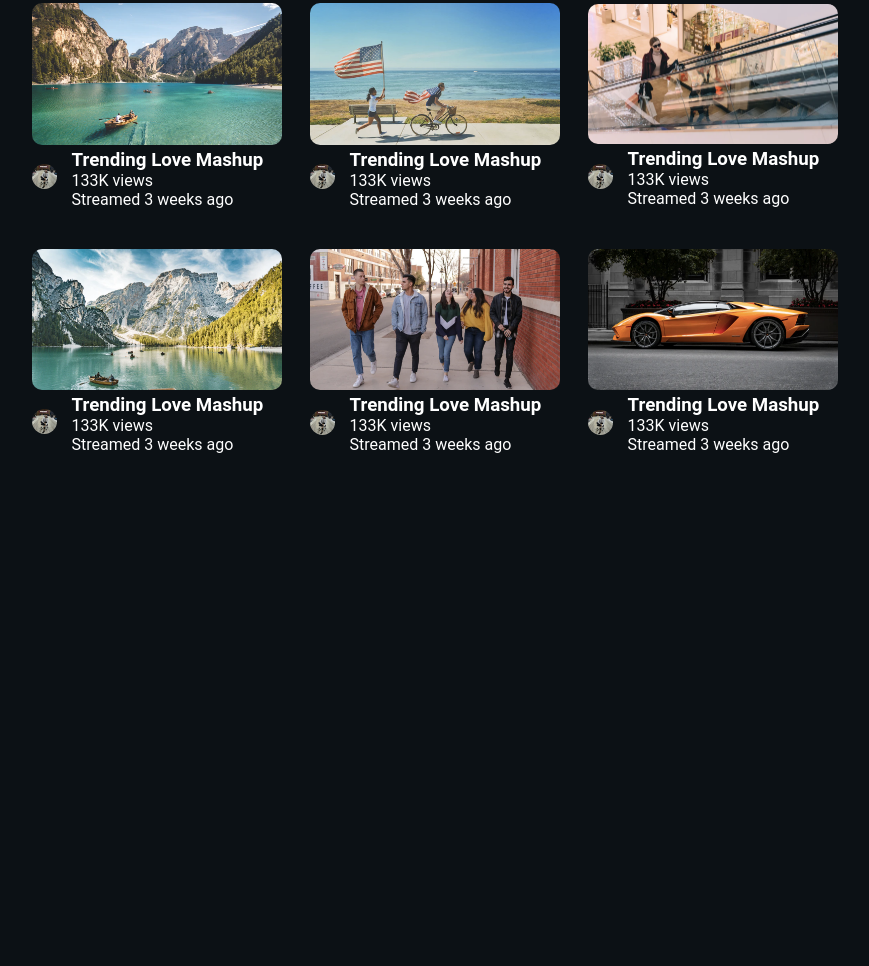
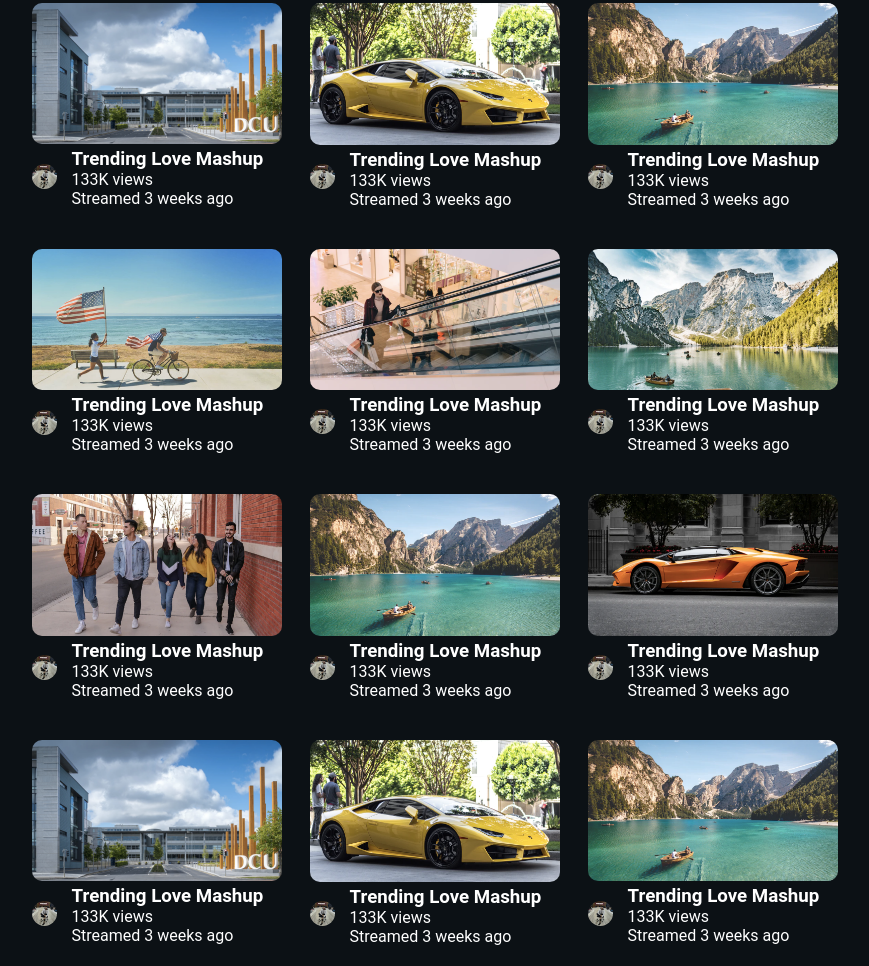
Before and after one commit to Rishabh32700/ytClone, a plain HTML site: page index.html in a window 1280 px wide. Shown: the part 578-1544 px from the top of the page, without its empty margins (186-1055 px from the left). Before the commit the page ends 1052 px from the top, so only its background shows below. Drawn offline with Linux system fonts and the light colour scheme.

Commit message:
Thumbnail changes done and link added

```diff
--- a/index.html
+++ b/index.html
@@ -112,8 +112,8 @@
         </div>
       </div>
       <!-- card -->
-      <!-- card -->
       <div id="card" class="card">
+        <a href="./video.html">
           <div class="thumbanailContainer">
             <img
               class="thumbnailImg"
@@ -121,6 +121,8 @@
               alt=""
             />
           </div>
+        </a>
+
         <div class="detailsContainer d-flex">
           <div class="logoContainer">
             <img class="userImg" src="./images/images/myImg.jpeg" alt="" />
@@ -133,8 +135,8 @@
         </div>
       </div>
       <!-- card -->
-      <!-- card -->
       <div id="card" class="card">
+        <a href="./video.html">
           <div class="thumbanailContainer">
             <img
               class="thumbnailImg"
@@ -142,6 +144,8 @@
               alt=""
             />
           </div>
+        </a>
+
         <div class="detailsContainer d-flex">
           <div class="logoContainer">
             <img class="userImg" src="./images/images/myImg.jpeg" alt="" />
@@ -154,8 +158,8 @@
         </div>
       </div>
       <!-- card -->
-      <!-- card -->
       <div id="card" class="card">
+        <a href="./video.html">
           <div class="thumbanailContainer">
             <img
               class="thumbnailImg"
@@ -163,6 +167,8 @@
               alt=""
             />
           </div>
+        </a>
+
         <div class="detailsContainer d-flex">
           <div class="logoContainer">
             <img class="userImg" src="./images/images/myImg.jpeg" alt="" />
@@ -175,8 +181,8 @@
         </div>
       </div>
       <!-- card -->
-      <!-- card -->
       <div id="card" class="card">
+        <a href="./video.html">
           <div class="thumbanailContainer">
             <img
               class="thumbnailImg"
@@ -184,6 +190,8 @@
               alt=""
             />
           </div>
+        </a>
+
         <div class="detailsContainer d-flex">
           <div class="logoContainer">
             <img class="userImg" src="./images/images/myImg.jpeg" alt="" />
@@ -196,8 +204,8 @@
         </div>
       </div>
       <!-- card -->
-      <!-- card -->
       <div id="card" class="card">
+        <a href="./video.html">
           <div class="thumbanailContainer">
             <img
               class="thumbnailImg"
@@ -205,6 +213,8 @@
               alt=""
             />
           </div>
+        </a>
+
         <div class="detailsContainer d-flex">
           <div class="logoContainer">
             <img class="userImg" src="./images/images/myImg.jpeg" alt="" />
@@ -217,15 +227,17 @@
         </div>
       </div>
       <!-- card -->
-      <!-- card -->
       <div id="card" class="card">
+        <a href="./video.html">
           <div class="thumbanailContainer">
             <img
               class="thumbnailImg"
-            src="./images/images/thumbnail1.png"
+              src="./images/images/thumbnail7.png"
               alt=""
             />
           </div>
+        </a>
+
         <div class="detailsContainer d-flex">
           <div class="logoContainer">
             <img class="userImg" src="./images/images/myImg.jpeg" alt="" />
@@ -238,15 +250,17 @@
         </div>
       </div>
       <!-- card -->
-      <!-- card -->
       <div id="card" class="card">
+        <a href="./video.html">
           <div class="thumbanailContainer">
             <img
               class="thumbnailImg"
-            src="./images/images/thumbnail2.png"
+              src="./images/images/thumbnail8.png"
               alt=""
             />
           </div>
+        </a>
+
         <div class="detailsContainer d-flex">
           <div class="logoContainer">
             <img class="userImg" src="./images/images/myImg.jpeg" alt="" />
@@ -259,15 +273,17 @@
         </div>
       </div>
       <!-- card -->
-      <!-- card -->
       <div id="card" class="card">
+        <a href="./video.html">
           <div class="thumbanailContainer">
             <img
               class="thumbnailImg"
-            src="./images/images/thumbnail3.png"
+              src="./images/images/thumbnail1.png"
               alt=""
             />
           </div>
+        </a>
+
         <div class="detailsContainer d-flex">
           <div class="logoContainer">
             <img class="userImg" src="./images/images/myImg.jpeg" alt="" />
@@ -280,15 +296,17 @@
         </div>
       </div>
       <!-- card -->
-      <!-- card -->
       <div id="card" class="card">
+        <a href="./video.html">
           <div class="thumbanailContainer">
             <img
               class="thumbnailImg"
-            src="./images/images/thumbnail4.png"
+              src="./images/images/thumbnail2.png"
               alt=""
             />
           </div>
+        </a>
+
         <div class="detailsContainer d-flex">
           <div class="logoContainer">
             <img class="userImg" src="./images/images/myImg.jpeg" alt="" />
@@ -301,15 +319,17 @@
         </div>
       </div>
       <!-- card -->
-      <!-- card -->
       <div id="card" class="card">
+        <a href="./video.html">
           <div class="thumbanailContainer">
             <img
               class="thumbnailImg"
-            src="./images/images/thumbnail5.png"
+              src="./images/images/thumbnail3.png"
               alt=""
             />
           </div>
+        </a>
+
         <div class="detailsContainer d-flex">
           <div class="logoContainer">
             <img class="userImg" src="./images/images/myImg.jpeg" alt="" />
@@ -322,15 +342,17 @@
         </div>
       </div>
       <!-- card -->
-      <!-- card -->
       <div id="card" class="card">
+        <a href="./video.html">
           <div class="thumbanailContainer">
             <img
               class="thumbnailImg"
-            src="./images/images/thumbnail6.png"
+              src="./images/images/thumbnail4.png"
               alt=""
             />
           </div>
+        </a>
+
         <div class="detailsContainer d-flex">
           <div class="logoContainer">
             <img class="userImg" src="./images/images/myImg.jpeg" alt="" />
@@ -342,6 +364,145 @@
           </div>
         </div>
       </div>
+      <!-- card -->
+      <div id="card" class="card">
+        <a href="./video.html">
+          <div class="thumbanailContainer">
+            <img
+              class="thumbnailImg"
+              src="./images/images/thumbnail5.png"
+              alt=""
+            />
+          </div>
+        </a>
+
+        <div class="detailsContainer d-flex">
+          <div class="logoContainer">
+            <img class="userImg" src="./images/images/myImg.jpeg" alt="" />
+          </div>
+          <div class="details">
+            <h3>Trending Love Mashup</h3>
+            <p>133K views</p>
+            <p>Streamed 3 weeks ago</p>
+          </div>
+        </div>
+      </div>
+      <!-- card -->
+      <div id="card" class="card">
+        <a href="./video.html">
+          <div class="thumbanailContainer">
+            <img
+              class="thumbnailImg"
+              src="./images/images/thumbnail1.png"
+              alt=""
+            />
+          </div>
+        </a>
+
+        <div class="detailsContainer d-flex">
+          <div class="logoContainer">
+            <img class="userImg" src="./images/images/myImg.jpeg" alt="" />
+          </div>
+          <div class="details">
+            <h3>Trending Love Mashup</h3>
+            <p>133K views</p>
+            <p>Streamed 3 weeks ago</p>
+          </div>
+        </div>
+      </div>
+      <!-- card -->
+      <div id="card" class="card">
+        <a href="./video.html">
+          <div class="thumbanailContainer">
+            <img
+              class="thumbnailImg"
+              src="./images/images/thumbnail6.png"
+              alt=""
+            />
+          </div>
+        </a>
+
+        <div class="detailsContainer d-flex">
+          <div class="logoContainer">
+            <img class="userImg" src="./images/images/myImg.jpeg" alt="" />
+          </div>
+          <div class="details">
+            <h3>Trending Love Mashup</h3>
+            <p>133K views</p>
+            <p>Streamed 3 weeks ago</p>
+          </div>
+        </div>
+      </div>
+      <!-- card -->
+      <div id="card" class="card">
+        <a href="./video.html">
+          <div class="thumbanailContainer">
+            <img
+              class="thumbnailImg"
+              src="./images/images/thumbnail7.png"
+              alt=""
+            />
+          </div>
+        </a>
+
+        <div class="detailsContainer d-flex">
+          <div class="logoContainer">
+            <img class="userImg" src="./images/images/myImg.jpeg" alt="" />
+          </div>
+          <div class="details">
+            <h3>Trending Love Mashup</h3>
+            <p>133K views</p>
+            <p>Streamed 3 weeks ago</p>
+          </div>
+        </div>
+      </div>
+      <!-- card -->
+      <div id="card" class="card">
+        <a href="./video.html">
+          <div class="thumbanailContainer">
+            <img
+              class="thumbnailImg"
+              src="./images/images/thumbnail8.png"
+              alt=""
+            />
+          </div>
+        </a>
+
+        <div class="detailsContainer d-flex">
+          <div class="logoContainer">
+            <img class="userImg" src="./images/images/myImg.jpeg" alt="" />
+          </div>
+          <div class="details">
+            <h3>Trending Love Mashup</h3>
+            <p>133K views</p>
+            <p>Streamed 3 weeks ago</p>
+          </div>
+        </div>
+      </div>
+      <!-- card -->
+      <div id="card" class="card">
+        <a href="./video.html">
+          <div class="thumbanailContainer">
+            <img
+              class="thumbnailImg"
+              src="./images/images/thumbnail1.png"
+              alt=""
+            />
+          </div>
+        </a>
+
+        <div class="detailsContainer d-flex">
+          <div class="logoContainer">
+            <img class="userImg" src="./images/images/myImg.jpeg" alt="" />
+          </div>
+          <div class="details">
+            <h3>Trending Love Mashup</h3>
+            <p>133K views</p>
+            <p>Streamed 3 weeks ago</p>
+          </div>
+        </div>
+      </div>
+
     </div>
 
     <script src="./script.js"></script>
```
Lines whose indentation alone changed are shown as unchanged.
